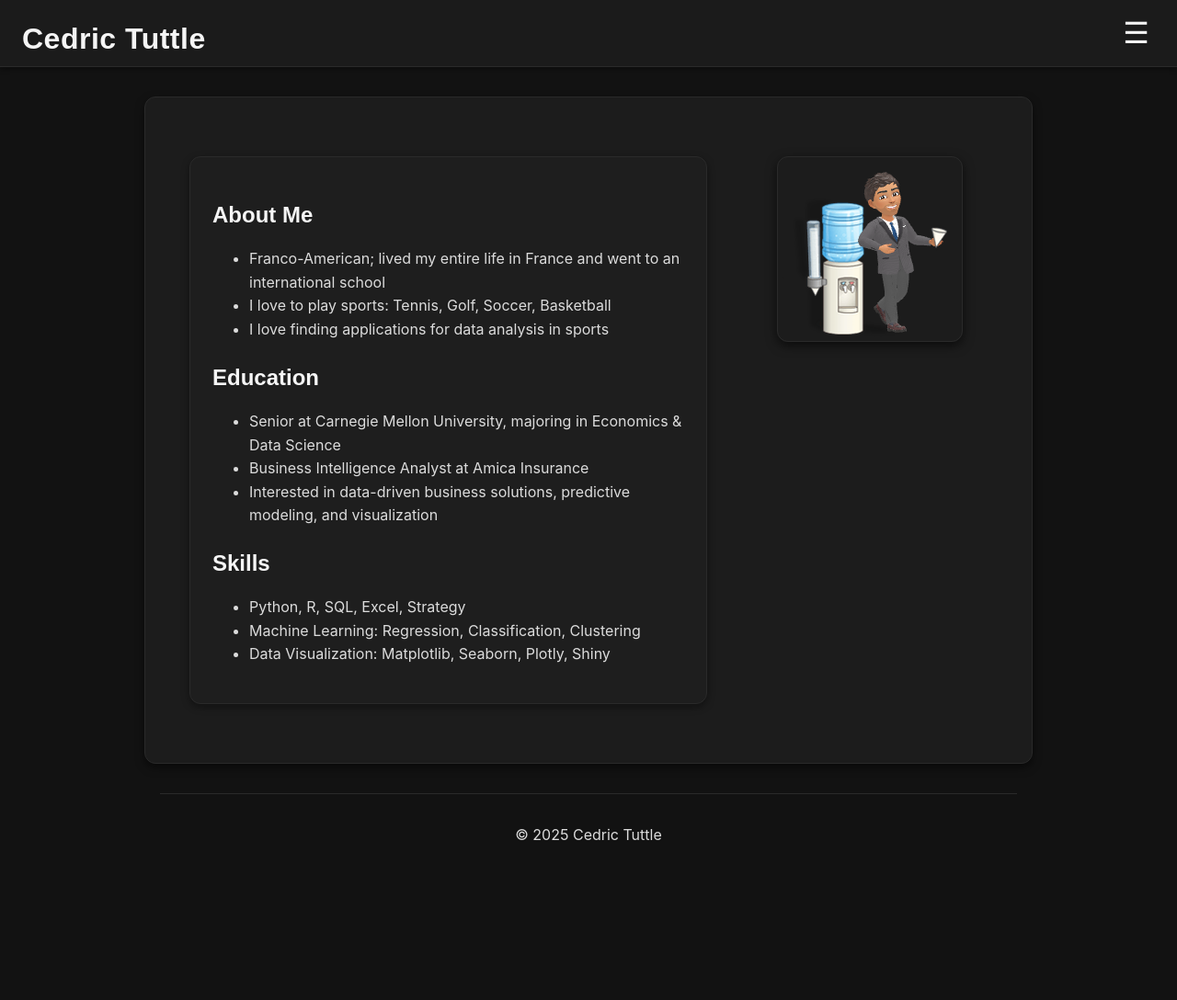
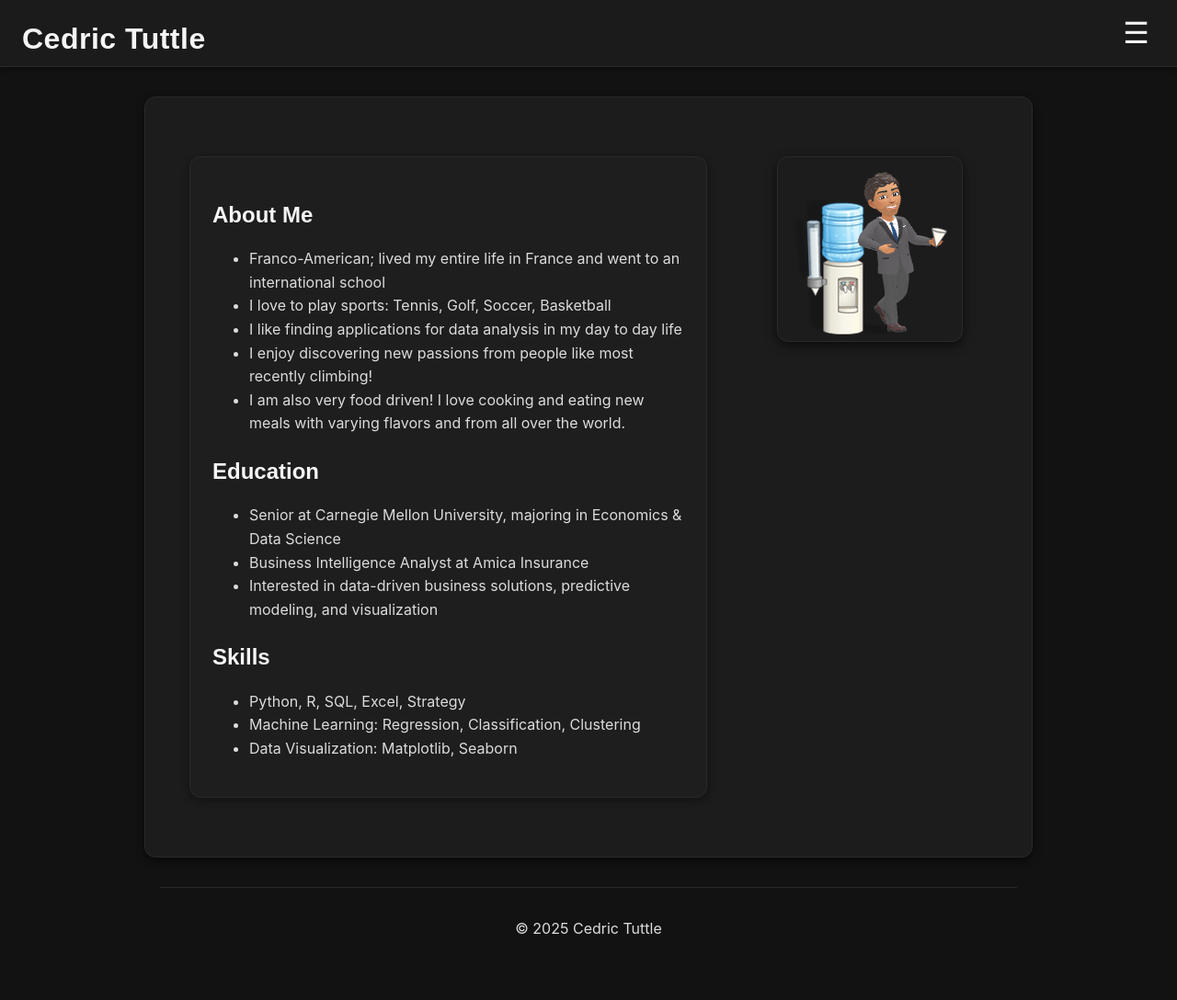
Before and after one commit to ctuttle123/cedrictuttle.github.io, a Jekyll site: the page built from about.md, in a window 1280 px wide. Shown: the whole page at 92% size. Built offline with Jekyll 4.4.1, drawn with Linux system fonts in a browser that asks for light colours; before the commit the page ends 986 px from its top, so only the background shows below that.

Commit message:
Update about.md

```diff
--- a/about.md
+++ b/about.md
@@ -12,7 +12,9 @@ permalink: /about/
       <ul>
         <li>Franco-American; lived my entire life in France and went to an international school</li>
         <li>I love to play sports: Tennis, Golf, Soccer, Basketball</li>
-        <li>I love finding applications for data analysis in sports</li>
+        <li>I like finding applications for data analysis in my day to day life</li>
+        <li>I enjoy discovering new passions from people like most recently climbing!</li>
+        <li>I am also very food driven! I love cooking and eating new meals with varying flavors and from all over the world.</li>
       </ul>
       <h2>Education</h2>
       <ul>
@@ -24,7 +26,7 @@ permalink: /about/
       <ul>
         <li>Python, R, SQL, Excel, Strategy</li>
         <li>Machine Learning: Regression, Classification, Clustering</li>
-        <li>Data Visualization: Matplotlib, Seaborn, Plotly, Shiny</li>
+        <li>Data Visualization: Matplotlib, Seaborn</li>
       </ul>
     </div>
     <!-- Right column: avatar -->
```
